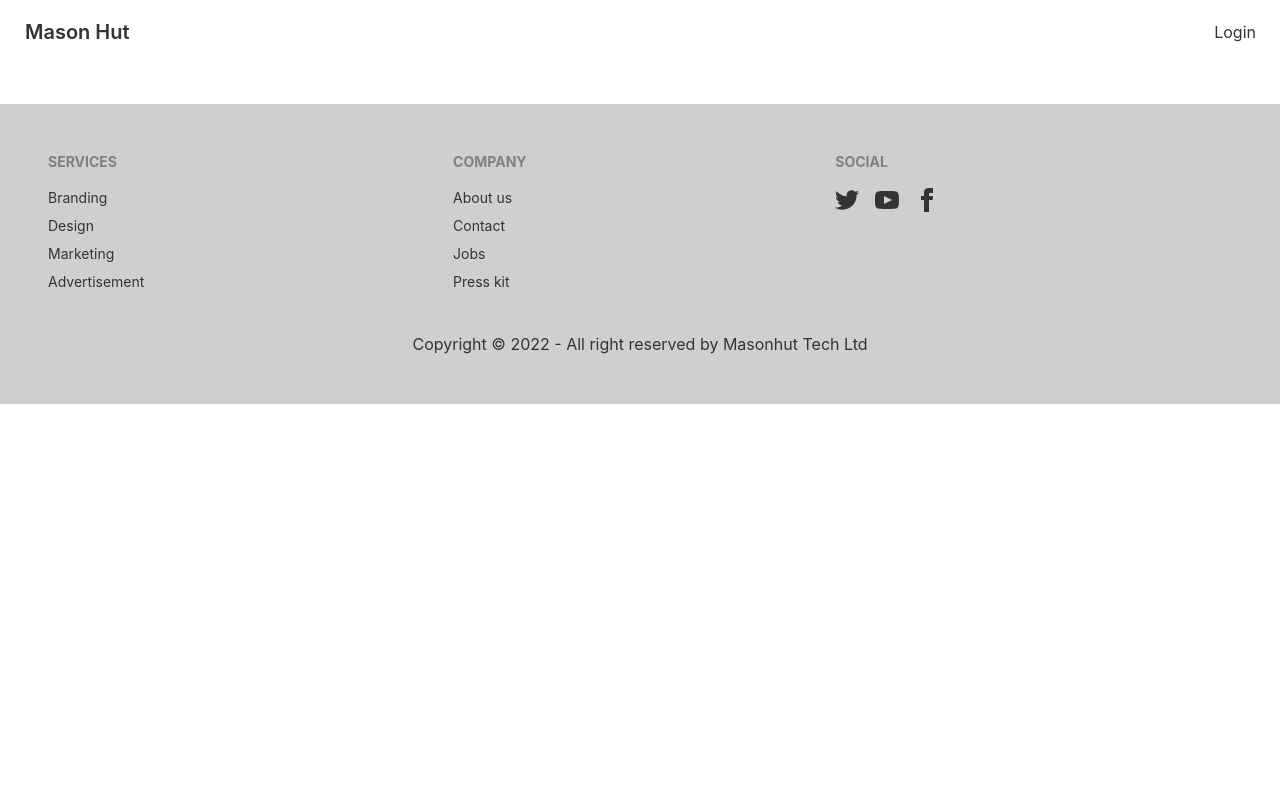
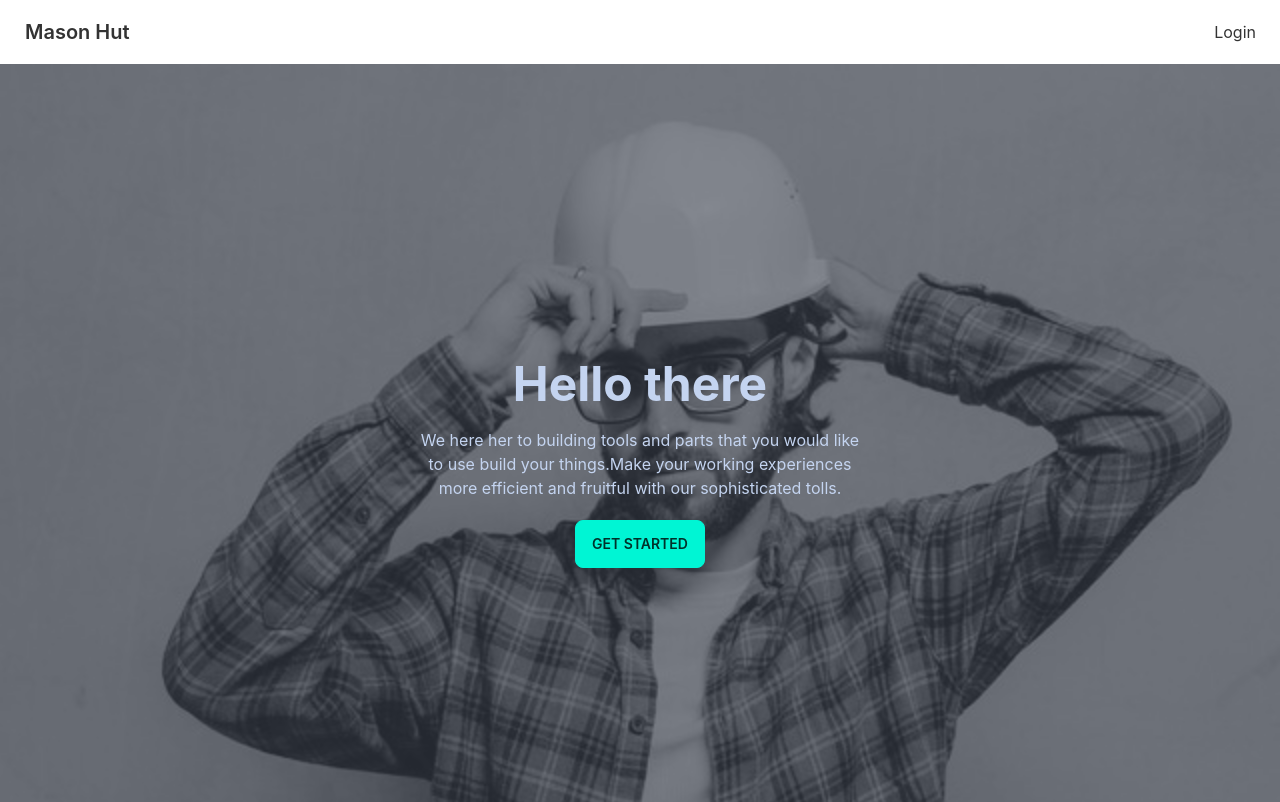
Before and after one commit to PrantaDas/mason-hut-client, a React (Create React App) app: page / in a window 1280 px wide. Shown: the top 802 px of the page. Built offline with nearby package versions, Linux system fonts and the light colour scheme; no server answers.

Commit message:
banner added

```diff
--- /dev/null
+++ b/src/Pages/Home/Banner.js
@@ -0,0 +1,20 @@
+import React from 'react';
+
+const Banner = () => {
+    return (
+        <div>
+            <div class="hero min-h-screen bg-banner" >
+                <div class="hero-overlay bg-opacity-60"></div>
+                <div class="hero-content text-center text-neutral-content">
+                    <div class="max-w-md">
+                        <h1 class="mb-5 text-5xl font-bold">Hello there</h1>
+                        <p class="mb-5">We here her to building tools and parts that you would like to use build your things.Make your working experiences more efficient and fruitful with our sophisticated tolls.</p>
+                        <button class="btn btn-primary">Get Started</button>
+                    </div>
+                </div>
+            </div>
+        </div>
+    );
+};
+
+export default Banner;
--- a/src/Pages/Home/Home.js
+++ b/src/Pages/Home/Home.js
@@ -1,9 +1,10 @@
 import React from 'react';
+import Banner from './Banner';
 
 const Home = () => {
     return (
         <div>
-
+            <Banner></Banner>
         </div>
     );
 };
--- a/tailwind.config.js
+++ b/tailwind.config.js
@@ -3,7 +3,11 @@ module.exports = {
     "./src/**/*.{js,jsx,ts,tsx}",
   ],
   theme: {
-    extend: {},
+    extend: {
+      backgroundImage:{
+        'banner':"url('/src/assets/images/banner.jpg')",
+    },
+    },
   },
   daisyui: {
     themes: [
```
Also changed, not shown: src/assets/images/banner.jpg (added).
